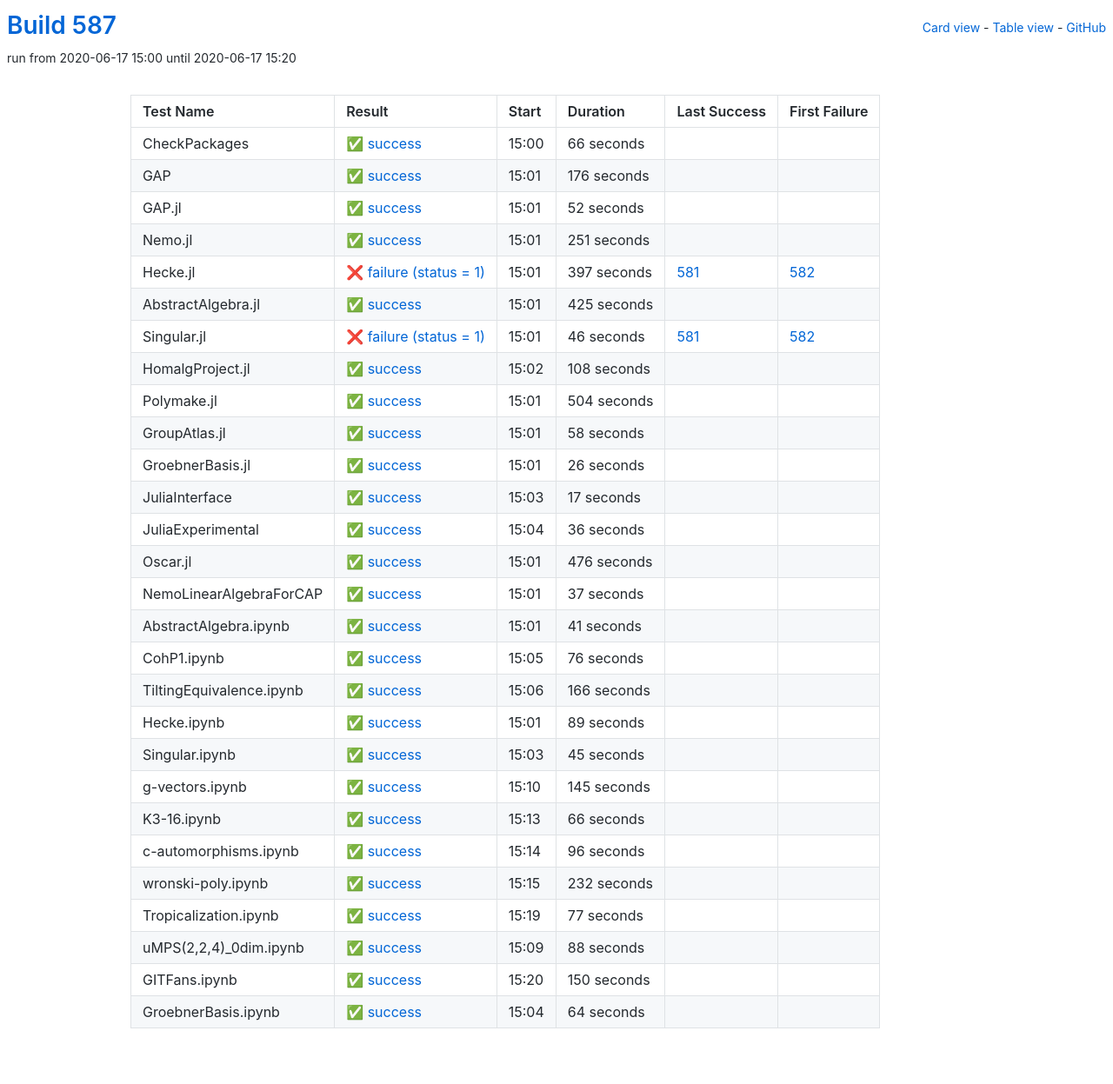
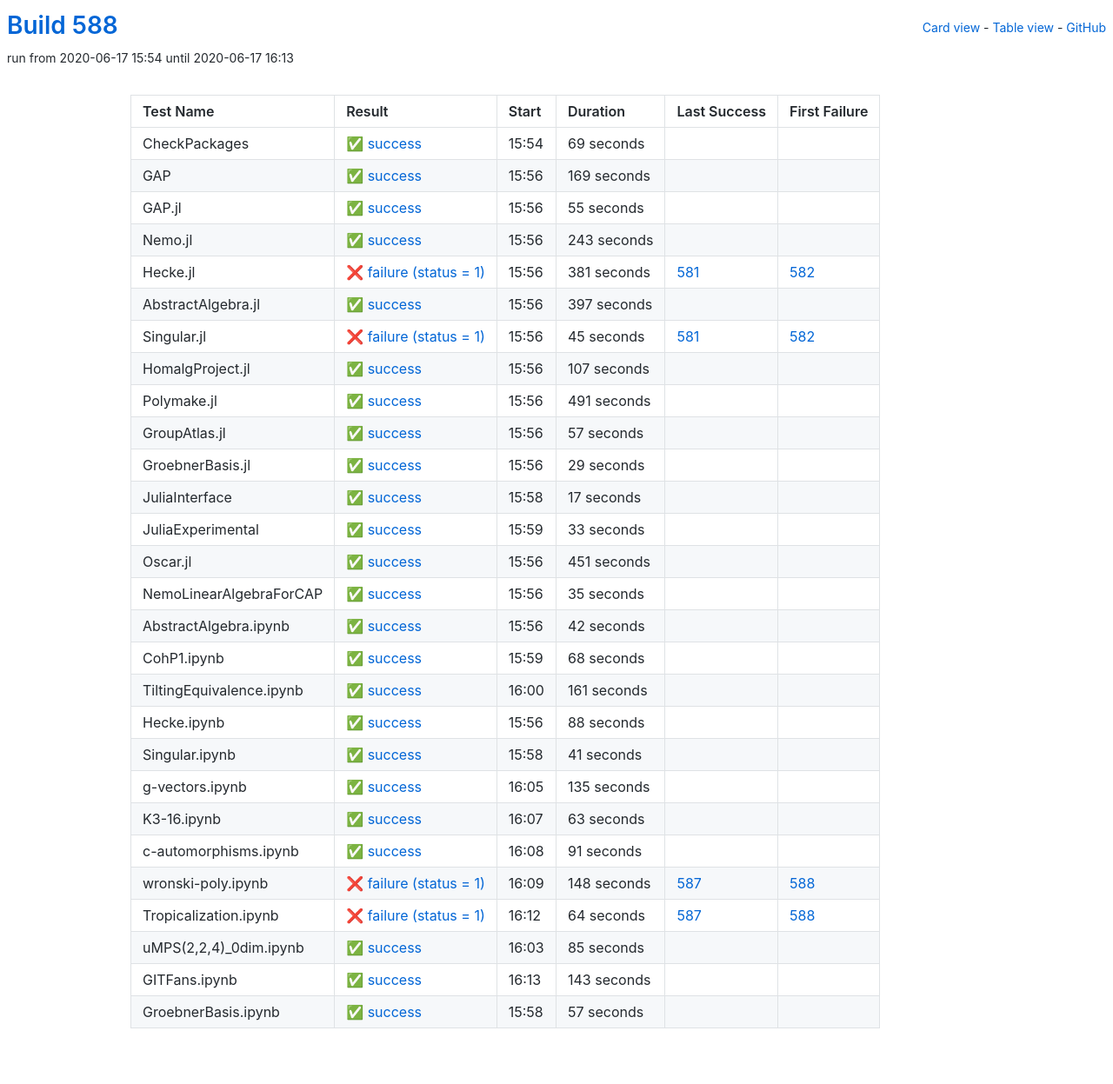
Before and after one commit to oscar-system/oscar-ci-status-1.4, a Jekyll site: the page built from table.html, in a window 1280 px wide. Shown: the whole page at 87% size. Built offline with Jekyll 4.4.1, drawn with Linux system fonts in a browser that asks for light colours.

Commit message:
Build #588

```diff
--- a/_data/ci.yml
+++ b/_data/ci.yml
@@ -1,6 +1,6 @@
 ---
-build: 587
-build_url: https://oscarci.mathematik.uni-kl.de/job/oscar-julia-1.4/587/
+build: 588
+build_url: https://oscarci.mathematik.uni-kl.de/job/oscar-julia-1.4/588/
 job: oscar-julia-1.4
 organization: oscar-system
 repo: oscar-ci-status-1.4
@@ -8,140 +8,140 @@ repourl: https://github.com/oscar-system/oscar-ci-status-1.4
 tests:
 - name: CheckPackages
   id: checkpackages
-  log: https://oscarci.mathematik.uni-kl.de/job/oscar-julia-1.4/587/artifact/logs/build-587/CheckPackages.log
-  start: 2020-06-17 15:00
+  log: https://oscarci.mathematik.uni-kl.de/job/oscar-julia-1.4/588/artifact/logs/build-588/CheckPackages.log
+  start: 2020-06-17 15:54
   success: true
   exitcode: 0
   status: success
-  duration: 66
+  duration: 69
   last_success: false
   last_success_url:
   first_failure: false
   first_failure_url:
 - name: GAP
   id: gap
-  log: https://oscarci.mathematik.uni-kl.de/job/oscar-julia-1.4/587/artifact/logs/build-587/GAP.log
-  start: 2020-06-17 15:01
+  log: https://oscarci.mathematik.uni-kl.de/job/oscar-julia-1.4/588/artifact/logs/build-588/GAP.log
+  start: 2020-06-17 15:56
   success: true
   exitcode: 0
   status: success
-  duration: 176
+  duration: 169
   last_success: false
   last_success_url:
   first_failure: false
   first_failure_url:
 - name: GAP.jl
   id: gap-jl
-  log: https://oscarci.mathematik.uni-kl.de/job/oscar-julia-1.4/587/artifact/logs/build-587/GAP.jl.log
-  start: 2020-06-17 15:01
+  log: https://oscarci.mathematik.uni-kl.de/job/oscar-julia-1.4/588/artifact/logs/build-588/GAP.jl.log
+  start: 2020-06-17 15:56
   success: true
   exitcode: 0
   status: success
-  duration: 52
+  duration: 55
   last_success: false
   last_success_url:
   first_failure: false
   first_failure_url:
 - name: Nemo.jl
   id: nemo-jl
-  log: https://oscarci.mathematik.uni-kl.de/job/oscar-julia-1.4/587/artifact/logs/build-587/Nemo.jl.log
-  start: 2020-06-17 15:01
+  log: https://oscarci.mathematik.uni-kl.de/job/oscar-julia-1.4/588/artifact/logs/build-588/Nemo.jl.log
+  start: 2020-06-17 15:56
   success: true
   exitcode: 0
   status: success
-  duration: 251
+  duration: 243
   last_success: false
   last_success_url:
   first_failure: false
   first_failure_url:
 - name: Hecke.jl
   id: hecke-jl
-  log: https://oscarci.mathematik.uni-kl.de/job/oscar-julia-1.4/587/artifact/logs/build-587/Hecke.jl.log
-  start: 2020-06-17 15:01
+  log: https://oscarci.mathematik.uni-kl.de/job/oscar-julia-1.4/588/artifact/logs/build-588/Hecke.jl.log
+  start: 2020-06-17 15:56
   success: false
   exitcode: 1
   status: failure
-  duration: 397
+  duration: 381
   last_success: 581
   last_success_url: https://oscarci.mathematik.uni-kl.de/job/oscar-julia-1.4/581/
   first_failure: 582
   first_failure_url: https://oscarci.mathematik.uni-kl.de/job/oscar-julia-1.4/582/
 - name: AbstractAlgebra.jl
   id: abstractalgebra-jl
-  log: https://oscarci.mathematik.uni-kl.de/job/oscar-julia-1.4/587/artifact/logs/build-587/AbstractAlgebra.jl.log
-  start: 2020-06-17 15:01
+  log: https://oscarci.mathematik.uni-kl.de/job/oscar-julia-1.4/588/artifact/logs/build-588/AbstractAlgebra.jl.log
+  start: 2020-06-17 15:56
   success: true
   exitcode: 0
   status: success
-  duration: 425
+  duration: 397
   last_success: false
   last_success_url:
   first_failure: false
   first_failure_url:
 - name: Singular.jl
   id: singular-jl
-  log: https://oscarci.mathematik.uni-kl.de/job/oscar-julia-1.4/587/artifact/logs/build-587/Singular.jl.log
-  start: 2020-06-17 15:01
+  log: https://oscarci.mathematik.uni-kl.de/job/oscar-julia-1.4/588/artifact/logs/build-588/Singular.jl.log
+  start: 2020-06-17 15:56
   success: false
   exitcode: 1
   status: failure
-  duration: 46
+  duration: 45
   last_success: 581
   last_success_url: https://oscarci.mathematik.uni-kl.de/job/oscar-julia-1.4/581/
   first_failure: 582
   first_failure_url: https://oscarci.mathematik.uni-kl.de/job/oscar-julia-1.4/582/
 - name: HomalgProject.jl
   id: homalgproject-jl
-  log: https://oscarci.mathematik.uni-kl.de/job/oscar-julia-1.4/587/artifact/logs/build-587/HomalgProject.jl.log
-  start: 2020-06-17 15:02
+  log: https://oscarci.mathematik.uni-kl.de/job/oscar-julia-1.4/588/artifact/logs/build-588/HomalgProject.jl.log
+  start: 2020-06-17 15:56
   success: true
   exitcode: 0
   status: success
-  duration: 108
+  duration: 107
   last_success: false
   last_success_url:
   first_failure: false
   first_failure_url:
 - name: Polymake.jl
   id: polymake-jl
-  log: https://oscarci.mathematik.uni-kl.de/job/oscar-julia-1.4/587/artifact/logs/build-587/Polymake.jl.log
-  start: 2020-06-17 15:01
+  log: https://oscarci.mathematik.uni-kl.de/job/oscar-julia-1.4/588/artifact/logs/build-588/Polymake.jl.log
+  start: 2020-06-17 15:56
   success: true
   exitcode: 0
   status: success
-  duration: 504
+  duration: 491
   last_success: false
   last_success_url:
   first_failure: false
   first_failure_url:
 - name: GroupAtlas.jl
   id: groupatlas-jl
-  log: https://oscarci.mathematik.uni-kl.de/job/oscar-julia-1.4/587/artifact/logs/build-587/GroupAtlas.jl.log
-  start: 2020-06-17 15:01
+  log: https://oscarci.mathematik.uni-kl.de/job/oscar-julia-1.4/588/artifact/logs/build-588/GroupAtlas.jl.log
+  start: 2020-06-17 15:56
   success: true
   exitcode: 0
   status: success
-  duration: 58
+  duration: 57
   last_success: false
   last_success_url:
   first_failure: false
   first_failure_url:
 - name: GroebnerBasis.jl
   id: groebnerbasis-jl
-  log: https://oscarci.mathematik.uni-kl.de/job/oscar-julia-1.4/587/artifact/logs/build-587/GroebnerBasis.jl.log
-  start: 2020-06-17 15:01
+  log: https://oscarci.mathematik.uni-kl.de/job/oscar-julia-1.4/588/artifact/logs/build-588/GroebnerBasis.jl.log
+  start: 2020-06-17 15:56
   success: true
   exitcode: 0
   status: success
-  duration: 26
+  duration: 29
   last_success: false
   last_success_url:
   first_failure: false
   first_failure_url:
 - name: JuliaInterface
   id: juliainterface
-  log: https://oscarci.mathematik.uni-kl.de/job/oscar-julia-1.4/587/artifact/logs/build-587/JuliaInterface.log
-  start: 2020-06-17 15:03
+  log: https://oscarci.mathematik.uni-kl.de/job/oscar-julia-1.4/588/artifact/logs/build-588/JuliaInterface.log
+  start: 2020-06-17 15:58
   success: true
   exitcode: 0
   status: success
@@ -152,44 +152,92 @@ tests:
   first_failure_url:
 - name: JuliaExperimental
   id: juliaexperimental
-  log: https://oscarci.mathematik.uni-kl.de/job/oscar-julia-1.4/587/artifact/logs/build-587/JuliaExperimental.log
-  start: 2020-06-17 15:04
+  log: https://oscarci.mathematik.uni-kl.de/job/oscar-julia-1.4/588/artifact/logs/build-588/JuliaExperimental.log
+  start: 2020-06-17 15:59
   success: true
   exitcode: 0
   status: success
-  duration: 36
+  duration: 33
   last_success: false
   last_success_url:
   first_failure: false
   first_failure_url:
 - name: Oscar.jl
   id: oscar-jl
-  log: https://oscarci.mathematik.uni-kl.de/job/oscar-julia-1.4/587/artifact/logs/build-587/Oscar.jl.log
-  start: 2020-06-17 15:01
+  log: https://oscarci.mathematik.uni-kl.de/job/oscar-julia-1.4/588/artifact/logs/build-588/Oscar.jl.log
+  start: 2020-06-17 15:56
   success: true
   exitcode: 0
   status: success
-  duration: 476
+  duration: 451
   last_success: false
   last_success_url:
   first_failure: false
   first_failure_url:
 - name: NemoLinearAlgebraForCAP
   id: nemolinearalgebraforcap
-  log: https://oscarci.mathematik.uni-kl.de/job/oscar-julia-1.4/587/artifact/logs/build-587/NemoLinearAlgebraForCAP.log
-  start: 2020-06-17 15:01
+  log: https://oscarci.mathematik.uni-kl.de/job/oscar-julia-1.4/588/artifact/logs/build-588/NemoLinearAlgebraForCAP.log
+  start: 2020-06-17 15:56
   success: true
   exitcode: 0
   status: success
-  duration: 37
+  duration: 35
   last_success: false
   last_success_url:
   first_failure: false
   first_failure_url:
 - name: AbstractAlgebra.ipynb
   id: abstractalgebra-ipynb
-  log: https://oscarci.mathematik.uni-kl.de/job/oscar-julia-1.4/587/artifact/logs/build-587/AbstractAlgebra.ipynb.log
-  start: 2020-06-17 15:01
+  log: https://oscarci.mathematik.uni-kl.de/job/oscar-julia-1.4/588/artifact/logs/build-588/AbstractAlgebra.ipynb.log
+  start: 2020-06-17 15:56
+  success: true
+  exitcode: 0
+  status: success
+  duration: 42
+  last_success: false
+  last_success_url:
+  first_failure: false
+  first_failure_url:
+- name: CohP1.ipynb
+  id: cohp1-ipynb
+  log: https://oscarci.mathematik.uni-kl.de/job/oscar-julia-1.4/588/artifact/logs/build-588/CohP1.ipynb.log
+  start: 2020-06-17 15:59
+  success: true
+  exitcode: 0
+  status: success
+  duration: 68
+  last_success: false
+  last_success_url:
+  first_failure: false
+  first_failure_url:
+- name: TiltingEquivalence.ipynb
+  id: tiltingequivalence-ipynb
+  log: https://oscarci.mathematik.uni-kl.de/job/oscar-julia-1.4/588/artifact/logs/build-588/TiltingEquivalence.ipynb.log
+  start: 2020-06-17 16:00
+  success: true
+  exitcode: 0
+  status: success
+  duration: 161
+  last_success: false
+  last_success_url:
+  first_failure: false
+  first_failure_url:
+- name: Hecke.ipynb
+  id: hecke-ipynb
+  log: https://oscarci.mathematik.uni-kl.de/job/oscar-julia-1.4/588/artifact/logs/build-588/Hecke.ipynb.log
+  start: 2020-06-17 15:56
+  success: true
+  exitcode: 0
+  status: success
+  duration: 88
+  last_success: false
+  last_success_url:
+  first_failure: false
+  first_failure_url:
+- name: Singular.ipynb
+  id: singular-ipynb
+  log: https://oscarci.mathematik.uni-kl.de/job/oscar-julia-1.4/588/artifact/logs/build-588/Singular.ipynb.log
+  start: 2020-06-17 15:58
   success: true
   exitcode: 0
   status: success
@@ -198,146 +246,98 @@ tests:
   last_success_url:
   first_failure: false
   first_failure_url:
-- name: CohP1.ipynb
-  id: cohp1-ipynb
-  log: https://oscarci.mathematik.uni-kl.de/job/oscar-julia-1.4/587/artifact/logs/build-587/CohP1.ipynb.log
-  start: 2020-06-17 15:05
+- name: g-vectors.ipynb
+  id: g-vectors-ipynb
+  log: https://oscarci.mathematik.uni-kl.de/job/oscar-julia-1.4/588/artifact/logs/build-588/g-vectors.ipynb.log
+  start: 2020-06-17 16:05
   success: true
   exitcode: 0
   status: success
-  duration: 76
-  last_success: false
-  last_success_url:
-  first_failure: false
-  first_failure_url:
-- name: TiltingEquivalence.ipynb
-  id: tiltingequivalence-ipynb
-  log: https://oscarci.mathematik.uni-kl.de/job/oscar-julia-1.4/587/artifact/logs/build-587/TiltingEquivalence.ipynb.log
-  start: 2020-06-17 15:06
-  success: true
-  exitcode: 0
-  status: success
-  duration: 166
-  last_success: false
-  last_success_url:
-  first_failure: false
-  first_failure_url:
-- name: Hecke.ipynb
-  id: hecke-ipynb
-  log: https://oscarci.mathematik.uni-kl.de/job/oscar-julia-1.4/587/artifact/logs/build-587/Hecke.ipynb.log
-  start: 2020-06-17 15:01
-  success: true
-  exitcode: 0
-  status: success
-  duration: 89
-  last_success: false
-  last_success_url:
-  first_failure: false
-  first_failure_url:
-- name: Singular.ipynb
-  id: singular-ipynb
-  log: https://oscarci.mathematik.uni-kl.de/job/oscar-julia-1.4/587/artifact/logs/build-587/Singular.ipynb.log
-  start: 2020-06-17 15:03
-  success: true
-  exitcode: 0
-  status: success
-  duration: 45
-  last_success: false
-  last_success_url:
-  first_failure: false
-  first_failure_url:
-- name: g-vectors.ipynb
-  id: g-vectors-ipynb
-  log: https://oscarci.mathematik.uni-kl.de/job/oscar-julia-1.4/587/artifact/logs/build-587/g-vectors.ipynb.log
-  start: 2020-06-17 15:10
-  success: true
-  exitcode: 0
-  status: success
-  duration: 145
+  duration: 135
   last_success: false
   last_success_url:
   first_failure: false
   first_failure_url:
 - name: K3-16.ipynb
   id: k3-16-ipynb
-  log: https://oscarci.mathematik.uni-kl.de/job/oscar-julia-1.4/587/artifact/logs/build-587/K3-16.ipynb.log
-  start: 2020-06-17 15:13
+  log: https://oscarci.mathematik.uni-kl.de/job/oscar-julia-1.4/588/artifact/logs/build-588/K3-16.ipynb.log
+  start: 2020-06-17 16:07
   success: true
   exitcode: 0
   status: success
-  duration: 66
+  duration: 63
   last_success: false
   last_success_url:
   first_failure: false
   first_failure_url:
 - name: c-automorphisms.ipynb
   id: c-automorphisms-ipynb
-  log: https://oscarci.mathematik.uni-kl.de/job/oscar-julia-1.4/587/artifact/logs/build-587/c-automorphisms.ipynb.log
-  start: 2020-06-17 15:14
+  log: https://oscarci.mathematik.uni-kl.de/job/oscar-julia-1.4/588/artifact/logs/build-588/c-automorphisms.ipynb.log
+  start: 2020-06-17 16:08
   success: true
   exitcode: 0
   status: success
-  duration: 96
+  duration: 91
   last_success: false
   last_success_url:
   first_failure: false
   first_failure_url:
 - name: wronski-poly.ipynb
   id: wronski-poly-ipynb
-  log: https://oscarci.mathematik.uni-kl.de/job/oscar-julia-1.4/587/artifact/logs/build-587/wronski-poly.ipynb.log
-  start: 2020-06-17 15:15
+  log: https://oscarci.mathematik.uni-kl.de/job/oscar-julia-1.4/588/artifact/logs/build-588/wronski-poly.ipynb.log
+  start: 2020-06-17 16:09
+  success: false
+  exitcode: 1
+  status: failure
+  duration: 148
+  last_success: 587
+  last_success_url: https://oscarci.mathematik.uni-kl.de/job/oscar-julia-1.4/587/
+  first_failure: 588
+  first_failure_url: https://oscarci.mathematik.uni-kl.de/job/oscar-julia-1.4/588/
+- name: Tropicalization.ipynb
+  id: tropicalization-ipynb
+  log: https://oscarci.mathematik.uni-kl.de/job/oscar-julia-1.4/588/artifact/logs/build-588/Tropicalization.ipynb.log
+  start: 2020-06-17 16:12
+  success: false
+  exitcode: 1
+  status: failure
+  duration: 64
+  last_success: 587
+  last_success_url: https://oscarci.mathematik.uni-kl.de/job/oscar-julia-1.4/587/
+  first_failure: 588
+  first_failure_url: https://oscarci.mathematik.uni-kl.de/job/oscar-julia-1.4/588/
+- name: uMPS(2,2,4)_0dim.ipynb
+  id: umps-2-2-4-0dim-ipynb
+  log: https://oscarci.mathematik.uni-kl.de/job/oscar-julia-1.4/588/artifact/logs/build-588/uMPS-2-2-4-_0dim.ipynb.log
+  start: 2020-06-17 16:03
   success: true
   exitcode: 0
   status: success
-  duration: 232
-  last_success: false
-  last_success_url:
-  first_failure: false
-  first_failure_url:
-- name: Tropicalization.ipynb
-  id: tropicalization-ipynb
-  log: https://oscarci.mathematik.uni-kl.de/job/oscar-julia-1.4/587/artifact/logs/build-587/Tropicalization.ipynb.log
-  start: 2020-06-17 15:19
-  success: true
-  exitcode: 0
-  status: success
-  duration: 77
-  last_success: false
-  last_success_url:
-  first_failure: false
-  first_failure_url:
-- name: uMPS(2,2,4)_0dim.ipynb
-  id: umps-2-2-4-0dim-ipynb
-  log: https://oscarci.mathematik.uni-kl.de/job/oscar-julia-1.4/587/artifact/logs/build-587/uMPS-2-2-4-_0dim.ipynb.log
-  start: 2020-06-17 15:09
-  success: true
-  exitcode: 0
-  status: success
-  duration: 88
+  duration: 85
   last_success: false
   last_success_url:
   first_failure: false
   first_failure_url:
 - name: GITFans.ipynb
   id: gitfans-ipynb
-  log: https://oscarci.mathematik.uni-kl.de/job/oscar-julia-1.4/587/artifact/logs/build-587/GITFans.ipynb.log
-  start: 2020-06-17 15:20
+  log: https://oscarci.mathematik.uni-kl.de/job/oscar-julia-1.4/588/artifact/logs/build-588/GITFans.ipynb.log
+  start: 2020-06-17 16:13
   success: true
   exitcode: 0
   status: success
-  duration: 150
+  duration: 143
   last_success: false
   last_success_url:
   first_failure: false
   first_failure_url:
 - name: GroebnerBasis.ipynb
   id: groebnerbasis-ipynb
-  log: https://oscarci.mathematik.uni-kl.de/job/oscar-julia-1.4/587/artifact/logs/build-587/GroebnerBasis.ipynb.log
-  start: 2020-06-17 15:04
+  log: https://oscarci.mathematik.uni-kl.de/job/oscar-julia-1.4/588/artifact/logs/build-588/GroebnerBasis.ipynb.log
+  start: 2020-06-17 15:58
   success: true
   exitcode: 0
   status: success
-  duration: 64
+  duration: 57
   last_success: false
   last_success_url:
   first_failure: false
```
Also changed, not shown: README.md.
